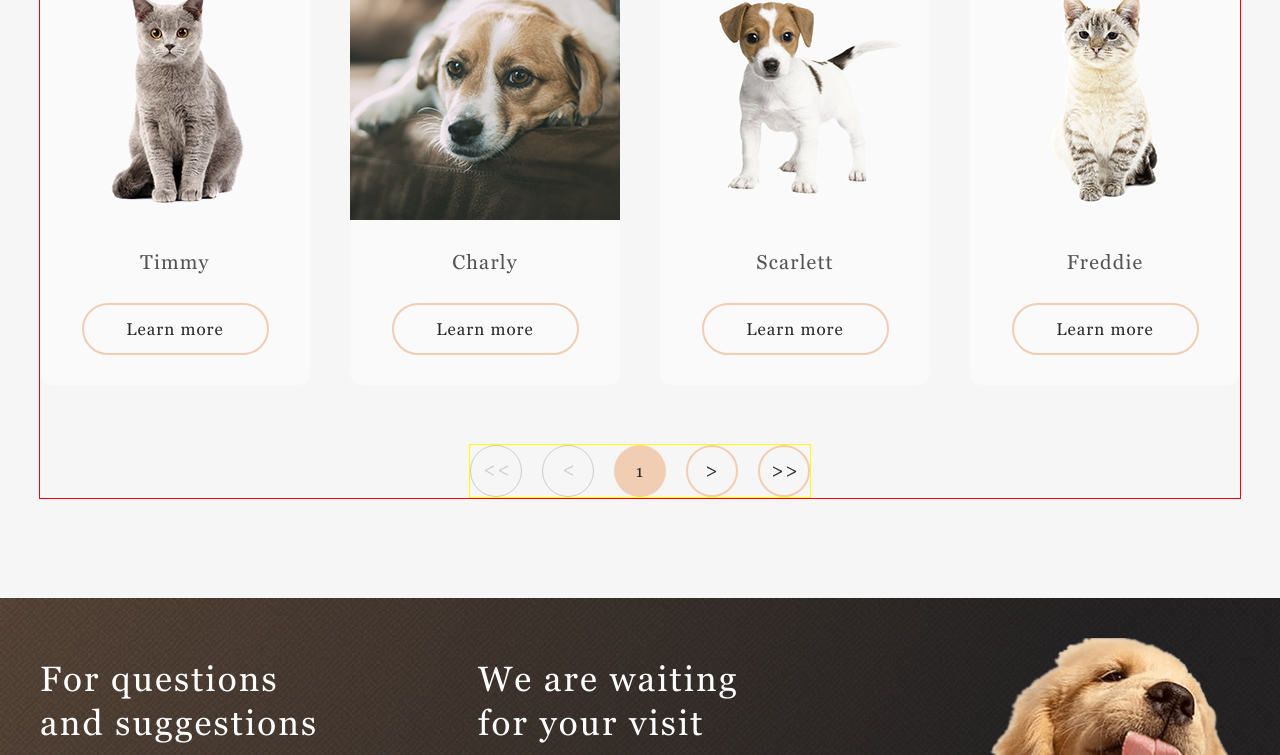
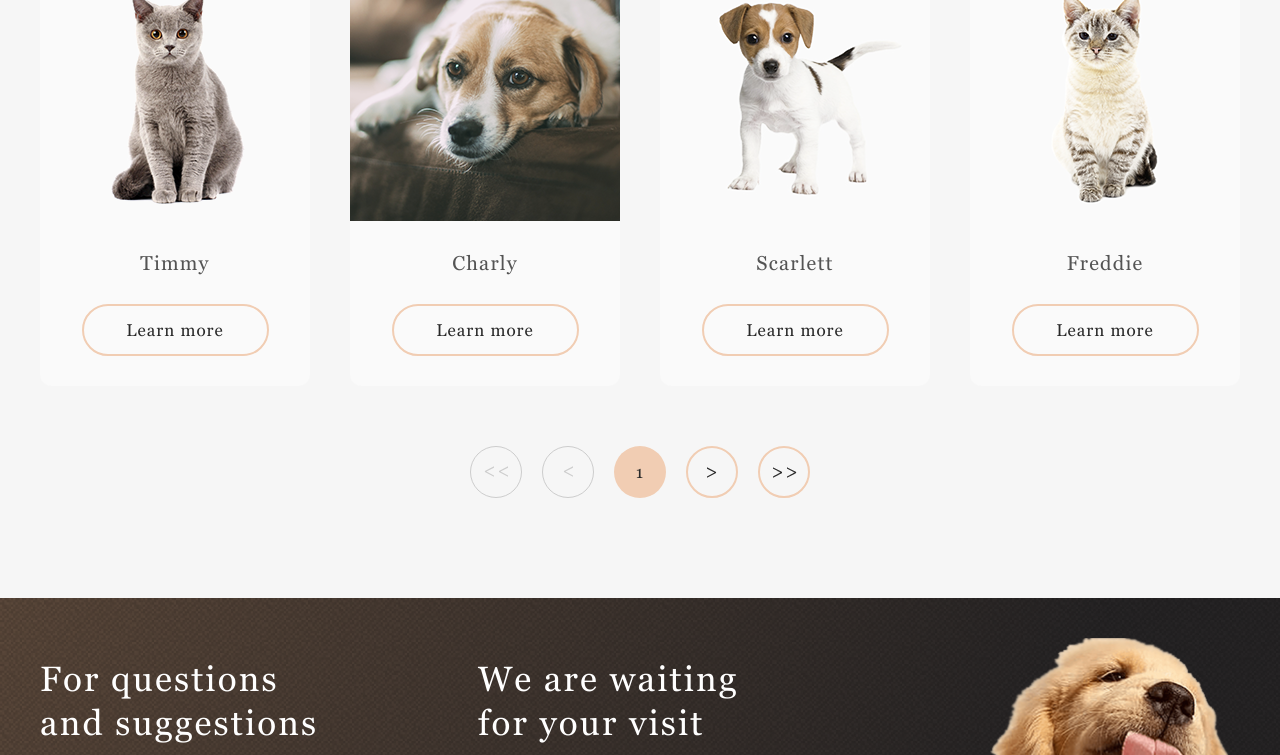
Before and after one commit to avvvr/JS2020Q3, a plain HTML site: page shelter/pages/pets/pets.html in a window 1280 px wide. Shown: the part 864-1619 px from the top of the page. Drawn offline with Linux system fonts and the light colour scheme.

Commit message:
refactor: delete unnesesary borders

```diff
--- a/shelter/pages/pets/pets.html
+++ b/shelter/pages/pets/pets.html
@@ -27,7 +27,7 @@
   </header>
   <main>
     <section class="pets_our-friends">
-      <div class="pets_container" style="border: 1px solid red;">
+      <div class="pets_container">
         <div class="our-friends-header-box">
           <div class="our-friends-header">Our friends who<br>are looking for a house</div>
         </div>
@@ -105,7 +105,7 @@
             </div>
           </div>
         </div>
-        <div class="pets_btn-block" style="border: 1px solid yellow;">
+        <div class="pets_btn-block">
           <button class="btn-inactive"><img src="../../assets/icons/double-arrow-left.svg" alt=""></button>
           <button class="btn-inactive"><img src="../../assets/icons/arrow-left.svg" alt=""></button>
           <button class="primary-btn">1</button>
```
